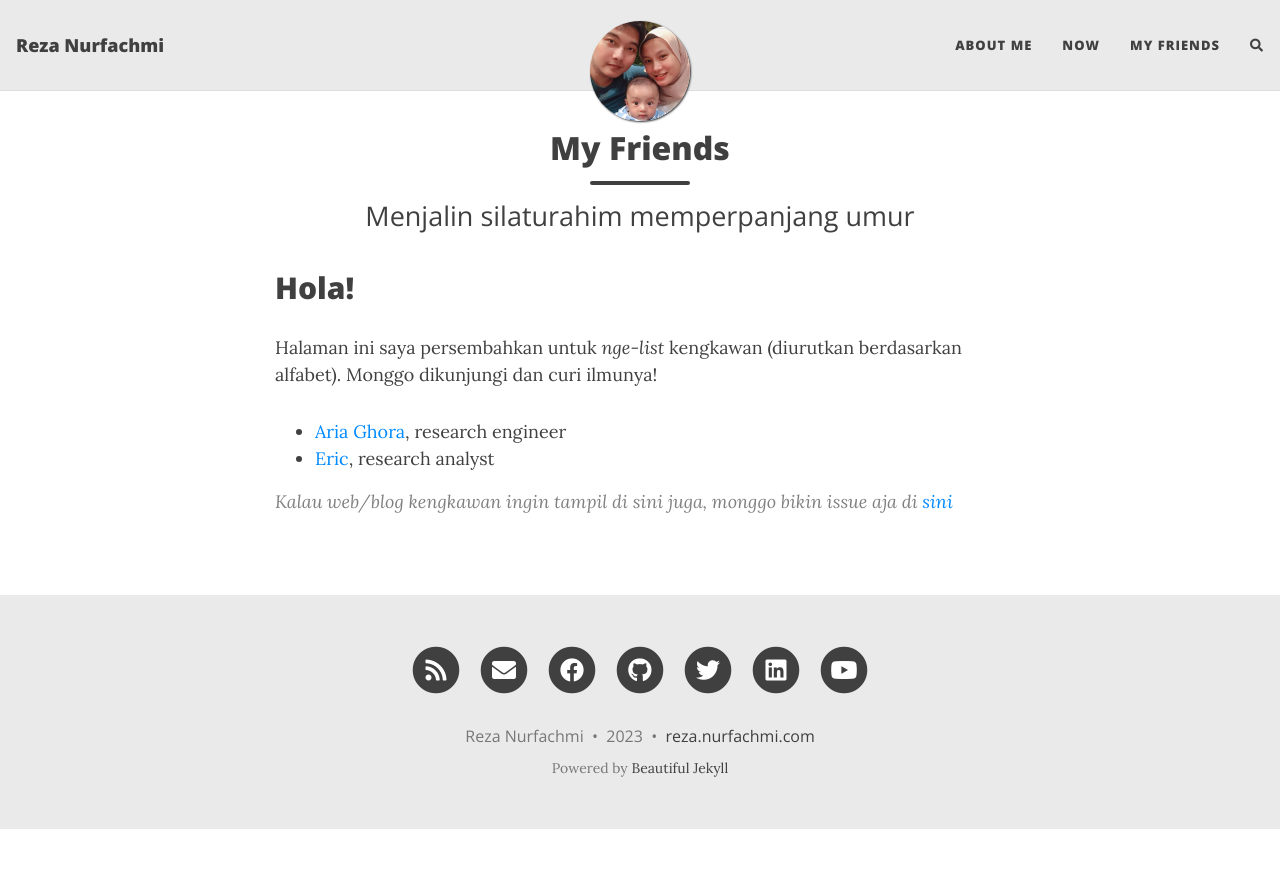
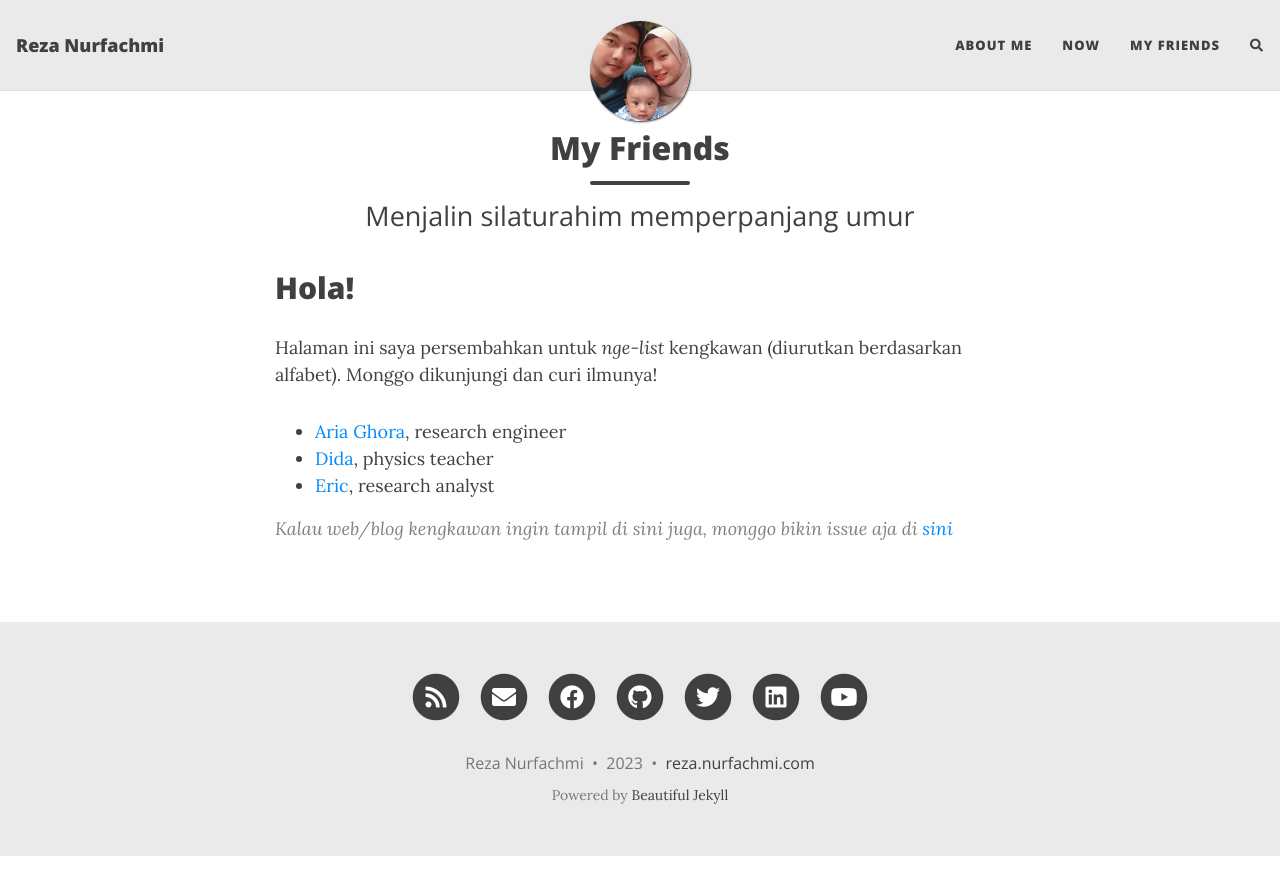
Before and after one commit to AaEzha/AaEzha.github.io, a Jekyll site: the page built from friends.md, in a window 1280 px wide. Shown: the top 895 px of the page. Built offline with Jekyll 4.4.1, drawn with Linux system fonts in a browser that asks for light colours; nearby versions of some CDN libraries; comment, search, counter and statistics services are not loaded.

Commit message:
Update friends.md

```diff
--- a/friends.md
+++ b/friends.md
@@ -9,6 +9,7 @@ subtitle: Menjalin silaturahim memperpanjang umur
 Halaman ini saya persembahkan untuk _nge-list_ kengkawan (diurutkan berdasarkan alfabet). Monggo dikunjungi dan curi ilmunya!
 
 - [Aria Ghora](https://ghora.net), research engineer
-- [Eric](https://algonacci.github.io/), research analyst
+- [Dida](https://www.physicsyourself.com), physics teacher
+- [Eric](https://algonacci.github.io), research analyst
 
 > Kalau web/blog kengkawan ingin tampil di sini juga, monggo bikin issue aja di [sini](https://github.com/AaEzha/AaEzha.github.io/issues/new)
```
